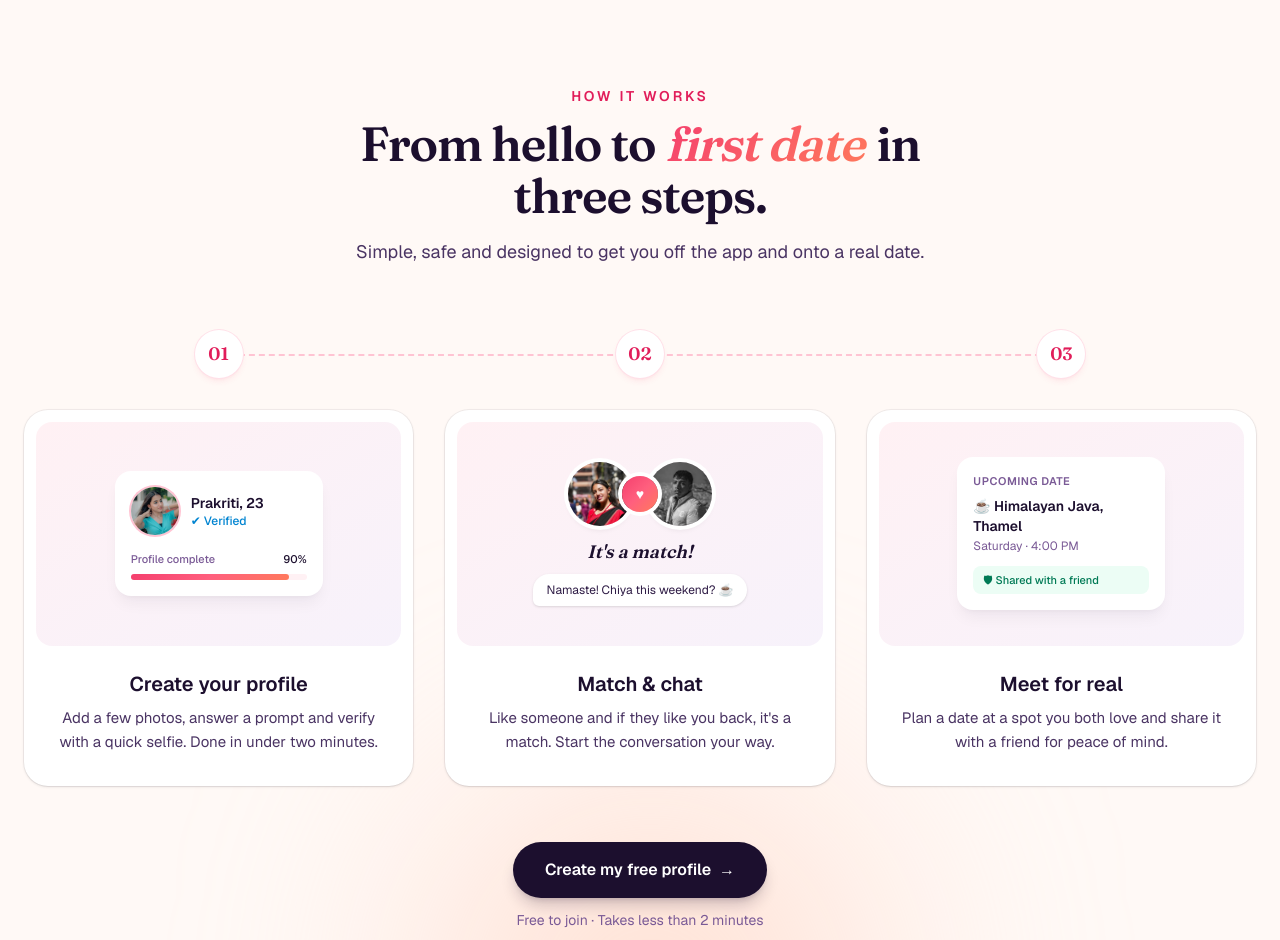
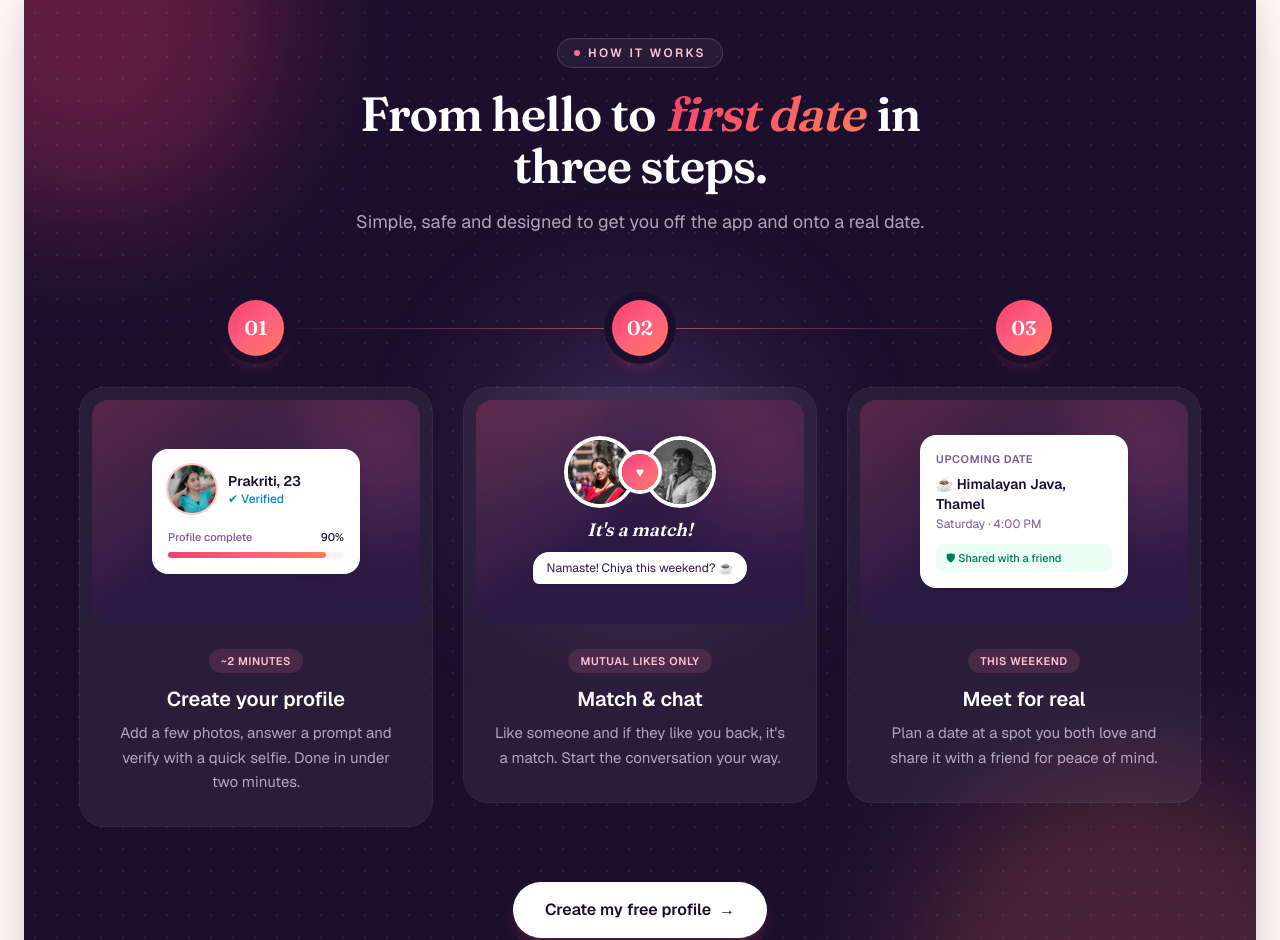
Before and after one commit to mijashsunar10/Dating_app, a Next.js app: page / in a window 1280 px wide. Shown: the part 1598-2538 px from the top of the page. Built offline with nearby package versions, Linux system fonts and the light colour scheme.

Commit message:
Redesign How it works as dark glow panel and tighten section gap

```diff
--- a/src/app/features.tsx
+++ b/src/app/features.tsx
@@ -26,7 +26,7 @@ export default function Features() {
         </div>
       </div>
 
-      <section id="features" className="mx-auto w-full max-w-7xl scroll-mt-6 px-6 pb-24 pt-16 lg:pt-20">
+      <section id="features" className="mx-auto w-full max-w-7xl scroll-mt-6 px-6 pb-12 pt-16 lg:pt-20">
         <div className="flex flex-col gap-5 lg:flex-row lg:items-end lg:justify-between">
           <h2 className="max-w-xl font-display text-4xl font-semibold leading-[1.08] tracking-tight text-plum-900 sm:text-5xl">
             A lot has changed since your last <span className="text-love italic">swipe.</span>
--- a/src/app/how-it-works.tsx
+++ b/src/app/how-it-works.tsx
@@ -7,18 +7,21 @@ import aarav from "../../public/photos/aarav.jpg";
 const steps = [
   {
     n: "01",
+    tag: "~2 minutes",
     title: "Create your profile",
     text: "Add a few photos, answer a prompt and verify with a quick selfie. Done in under two minutes.",
     visual: <ProfileVisual />,
   },
   {
     n: "02",
+    tag: "Mutual likes only",
     title: "Match & chat",
     text: "Like someone and if they like you back, it's a match. Start the conversation your way.",
     visual: <MatchVisual />,
   },
   {
     n: "03",
+    tag: "This weekend",
     title: "Meet for real",
     text: "Plan a date at a spot you both love and share it with a friend for peace of mind.",
     visual: <DateVisual />,
@@ -27,30 +30,48 @@ const steps = [
 
 export default function HowItWorks() {
   return (
-    <section id="how-it-works" className="mx-auto w-full max-w-7xl scroll-mt-6 px-6 py-24">
-      <div className="mx-auto max-w-2xl text-center">
-        <p className="text-sm font-semibold uppercase tracking-[0.2em] text-rose-600">How it works</p>
-        <h2 className="mt-3 font-display text-4xl font-semibold leading-[1.08] tracking-tight text-plum-900 sm:text-5xl">
+    <section id="how-it-works" className="mx-auto w-full max-w-7xl scroll-mt-6 px-6 pb-24 pt-4">
+      <div className="relative overflow-hidden rounded-[2.5rem] bg-plum-900 px-6 py-16 text-white shadow-2xl shadow-plum-900/30 sm:px-10 lg:px-14 lg:py-20">
+        {/* glows + dot texture */}
+        <div className="pointer-events-none absolute -left-32 -top-32 h-96 w-96 rounded-full bg-rose-500/30 blur-3xl" />
+        <div className="pointer-events-none absolute -bottom-40 -right-24 h-[28rem] w-[28rem] rounded-full bg-coral/20 blur-3xl" />
+        <div className="pointer-events-none absolute left-1/2 top-1/3 h-72 w-72 -translate-x-1/2 rounded-full bg-plum-500/30 blur-3xl" />
+        <div
+          className="pointer-events-none absolute inset-0 opacity-[0.07]"
+          style={{ backgroundImage: "radial-gradient(white 1px, transparent 1px)", backgroundSize: "22px 22px" }}
+        />
+
+        <div className="relative mx-auto max-w-2xl text-center">
+          <p className="inline-flex items-center gap-2 rounded-full border border-white/15 bg-white/5 px-4 py-1.5 text-xs font-semibold uppercase tracking-[0.2em] text-rose-200">
+            <span className="h-1.5 w-1.5 rounded-full bg-rose-400" /> How it works
+          </p>
+          <h2 className="mt-5 font-display text-4xl font-semibold leading-[1.08] tracking-tight sm:text-5xl">
             From hello to <span className="text-love italic">first date</span> in three steps.
           </h2>
-        <p className="mt-4 text-lg text-plum-700">Simple, safe and designed to get you off the app and onto a real date.</p>
+          <p className="mt-4 text-lg text-plum-100/70">Simple, safe and designed to get you off the app and onto a real date.</p>
         </div>
 
         <div className="relative mt-16">
           {/* connector line */}
-        <div className="absolute left-[16.66%] right-[16.66%] top-6 hidden border-t-2 border-dashed border-rose-200 md:block" />
+          <div className="absolute left-[16.66%] right-[16.66%] top-7 hidden h-px bg-gradient-to-r from-rose-400/0 via-rose-400/60 to-rose-400/0 md:block" />
 
-        <ol className="relative grid gap-10 md:grid-cols-3 md:gap-8">
+          <ol className="relative grid gap-12 md:grid-cols-3 md:gap-8">
             {steps.map((s) => (
-            <li key={s.n} className="flex flex-col items-center text-center">
-              <span className="grid h-12 w-12 place-items-center rounded-full bg-white font-display text-lg font-semibold text-rose-600 shadow-md shadow-rose-500/10 ring-1 ring-rose-100">
+              <li key={s.n} className="group flex flex-col items-center text-center">
+                <span className="bg-love grid h-14 w-14 place-items-center rounded-full font-display text-xl font-semibold text-white shadow-lg shadow-rose-500/40 ring-8 ring-plum-900 transition duration-300 group-hover:scale-110">
                   {s.n}
                 </span>
-              <div className="mt-8 w-full rounded-3xl bg-white p-3 shadow-sm ring-1 ring-plum-900/5 transition duration-300 hover:-translate-y-1 hover:shadow-xl hover:shadow-plum-900/5">
-                <div className="grid h-56 place-items-center rounded-2xl bg-gradient-to-br from-rose-50 to-plum-50">{s.visual}</div>
+                <div className="mt-8 w-full rounded-3xl bg-white/[0.06] p-3 ring-1 ring-white/10 backdrop-blur-sm transition duration-300 group-hover:-translate-y-1.5 group-hover:bg-white/[0.09] group-hover:ring-rose-400/40">
+                  <div className="relative grid h-56 place-items-center overflow-hidden rounded-2xl bg-gradient-to-br from-rose-500/25 via-plum-800 to-plum-800">
+                    <div className="absolute -right-10 -top-10 h-40 w-40 rounded-full bg-rose-400/20 blur-2xl" />
+                    <div className="relative transition duration-300 group-hover:scale-[1.03]">{s.visual}</div>
+                  </div>
                   <div className="px-4 pb-5 pt-6">
-                  <h3 className="text-xl font-semibold text-plum-900">{s.title}</h3>
-                  <p className="mt-2 text-[15px] leading-relaxed text-plum-700">{s.text}</p>
+                    <span className="inline-block rounded-full bg-rose-400/15 px-3 py-1 text-[11px] font-semibold uppercase tracking-wider text-rose-200">
+                      {s.tag}
+                    </span>
+                    <h3 className="mt-3 text-xl font-semibold">{s.title}</h3>
+                    <p className="mt-2 text-[15px] leading-relaxed text-plum-100/70">{s.text}</p>
                   </div>
                 </div>
               </li>
@@ -58,15 +79,16 @@ export default function HowItWorks() {
           </ol>
         </div>
 
-      <div className="mt-14 flex flex-col items-center gap-3">
+        <div className="relative mt-14 flex flex-col items-center gap-3">
           <a
             href="#"
-          className="group inline-flex items-center gap-2 rounded-full bg-plum-900 px-8 py-4 text-base font-semibold text-white shadow-lg shadow-plum-900/20 transition hover:-translate-y-0.5 hover:bg-plum-800"
+            className="group inline-flex items-center gap-2 rounded-full bg-white px-8 py-4 text-base font-semibold text-plum-900 shadow-lg shadow-rose-500/20 transition hover:-translate-y-0.5 hover:bg-rose-50"
           >
             Create my free profile
             <span className="transition group-hover:translate-x-1">→</span>
           </a>
-        <p className="text-sm text-plum-500">Free to join · Takes less than 2 minutes</p>
+          <p className="text-sm text-plum-100/60">Free to join · Takes less than 2 minutes</p>
+        </div>
       </div>
     </section>
   );
@@ -107,7 +129,7 @@ function MatchVisual() {
           <Image src={aarav} alt="" fill sizes="64px" className="object-cover" />
         </span>
       </div>
-      <p className="mt-3 font-display text-lg font-semibold italic text-plum-900">It&apos;s a match!</p>
+      <p className="mt-3 font-display text-lg font-semibold italic text-white">It&apos;s a match!</p>
       <p className="mt-2 rounded-2xl rounded-bl-md bg-white px-3.5 py-2 text-xs text-plum-800 shadow-sm">Namaste! Chiya this weekend? ☕</p>
     </div>
   );
```
Lines whose indentation alone changed are shown as unchanged.
